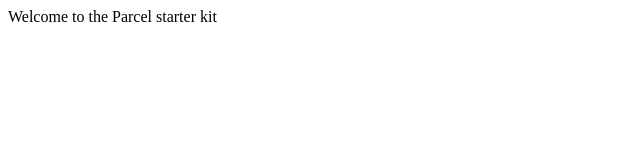
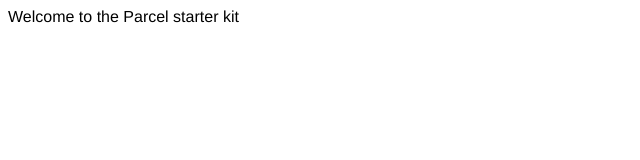
Before and after one commit to bpk68/parcel-template, a website built with Parcel: page index.html in a window 1280 px wide. Shown: the full height of the page, 0-640 px from the left. Built offline with nearby package versions, Linux system fonts and the light colour scheme.

Commit message:
Add default starter .scss file

```diff
--- a/index.html
+++ b/index.html
@@ -1,5 +1,6 @@
 <!DOCTYPE html>
 <html lang="en">
+
 <head>
     <meta charset="utf-8" />
     <meta name="viewport" content="width=device-width, initial-scale=1, shrink-to-fit=no" />
@@ -10,7 +11,7 @@
 
 <body>
     <noscript>You need to enable JavaScript to run this app.</noscript>
-    <div id="root"></div>
+    <main id="root"></main>
 
     <script src="/src/index.js"></script>
 </body>
--- /dev/null
+++ b/src/app.scss
@@ -0,0 +1,7 @@
+$font-size: 16px;
+$font-family: Helvetica, Tahoma, sans-serif;
+
+body {
+    font-family: $font-family;
+    font-size: $font-size;
+}
--- a/src/index.js
+++ b/src/index.js
@@ -1,3 +1,3 @@
-
+import './app.scss';
 
 document.querySelector('#root').innerHTML = 'Welcome to the Parcel starter kit';
```
